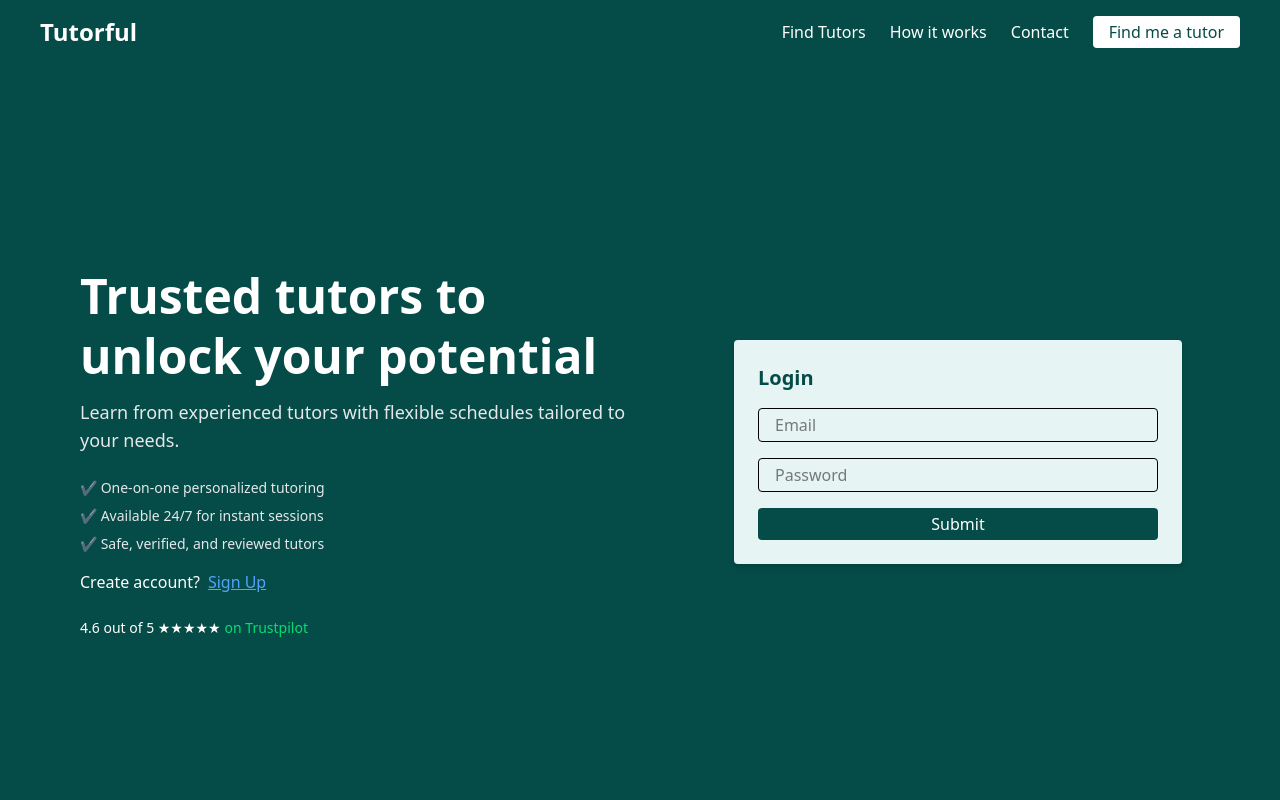
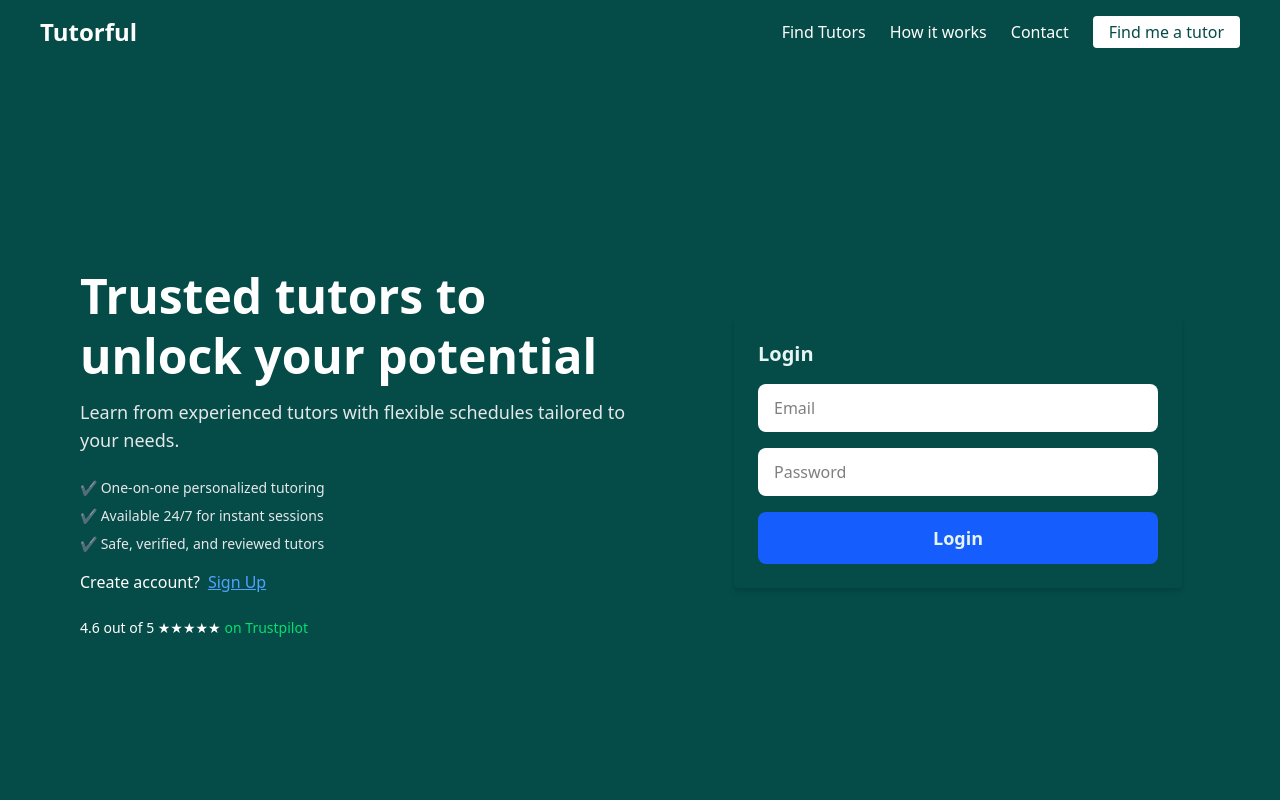
Before and after one commit to ebrahimnigus/Online-Tutor, a React (Vite) app: page / in a window 1280 px wide. Both pictures are taken after a click on the button "Login". Shown: the top 800 px of the page. Built offline with nearby package versions, Linux system fonts and the light colour scheme.

Commit message:
update the login form

```diff
--- a/src/components/Login/Login.jsx
+++ b/src/components/Login/Login.jsx
@@ -86,30 +86,32 @@ const Login = () => {
           >
             {/* Login */}
             {formType === 'login' && (
-              <div className="bg-[#e6f4f3] text-[#054b47] rounded shadow-md p-6 w-full max-w-md">
+              <div className="text-[#e6f4f3] rounded shadow-md p-6 w-full max-w-md">
                 <h3 className="text-xl font-semibold mb-4">Login</h3>
                 <form
             onSubmit={(e) => {
               e.preventDefault();
               navigate('/home');
             }}
-                  className="flex flex-col gap-4"
+            className="space-y-4 bg-[#054b47]"
           >
               <input
               type="email"
               placeholder="Email"
-                    className="border px-4 py-1 rounded text-black"
+              required
+              className="w-full px-4 py-3 rounded-lg bg-white text-black focus:outline-none"
               />
               <input
               type="password"
               placeholder="Password"
-                    className="border px-4 py-1 rounded text-black"
+              required
+              className="w-full px-4 py-3 rounded-lg bg-white text-black focus:outline-none"
             />
+
             <button
               type="submit"
-                    className="bg-[#054b47] text-white py-1 rounded hover:bg-[#06655f]"
-                  >
-                    Submit
+              className="w-full bg-blue-600 hover:bg-blue-700 transition duration-300 py-3 rounded-lg font-semibold text-lg"
+            > Login
             </button>
           </form>
               </div>
@@ -117,35 +119,39 @@ const Login = () => {
 
             {/* Signup */}
             {formType === 'signup' && (
-              <div className="bg-[#e6f4f3] text-[#054b47] rounded shadow-md p-6 w-full max-w-md">
+              <div className="text-[#e6f4f3] rounded shadow-md p-6 w-full max-w-md">
                 <h3 className="text-xl font-semibold mb-4">Sign Up</h3>
                 <form
             onSubmit={(e) => {
               e.preventDefault();
               navigate('/home');
             }}
-                  className="flex flex-col gap-4"
+            className="space-y-4 bg-[#054b47]"
           >
+
               <input
                 type="text"
                 placeholder="Full Name"
-                    className="border px-4 py-1 rounded text-black"
+                required
+                className="w-full px-4 py-3 rounded-lg bg-white text-black focus:outline-none"
               />
               <input
               type="email"
               placeholder="Email"
-                    className="border px-4 py-1 rounded text-black"
+              required
+              className="w-full px-4 py-3 rounded-lg bg-white text-black focus:outline-none"
               />
               <input
               type="password"
               placeholder="Password"
-                    className="border px-4 py-1 rounded text-black"
+              required
+              className="w-full px-4 py-3 rounded-lg bg-white text-black focus:outline-none"
             />
+
             <button
               type="submit"
-                    className="bg-[#054b47] text-white py-1 rounded hover:bg-[#06655f]"
-                  >
-                    Register
+              className="w-full bg-blue-600 hover:bg-blue-700 transition duration-300 py-3 rounded-lg font-semibold text-lg"
+            > Register
             </button>
           </form>
               </div>
```
Lines whose indentation alone changed are shown as unchanged.
